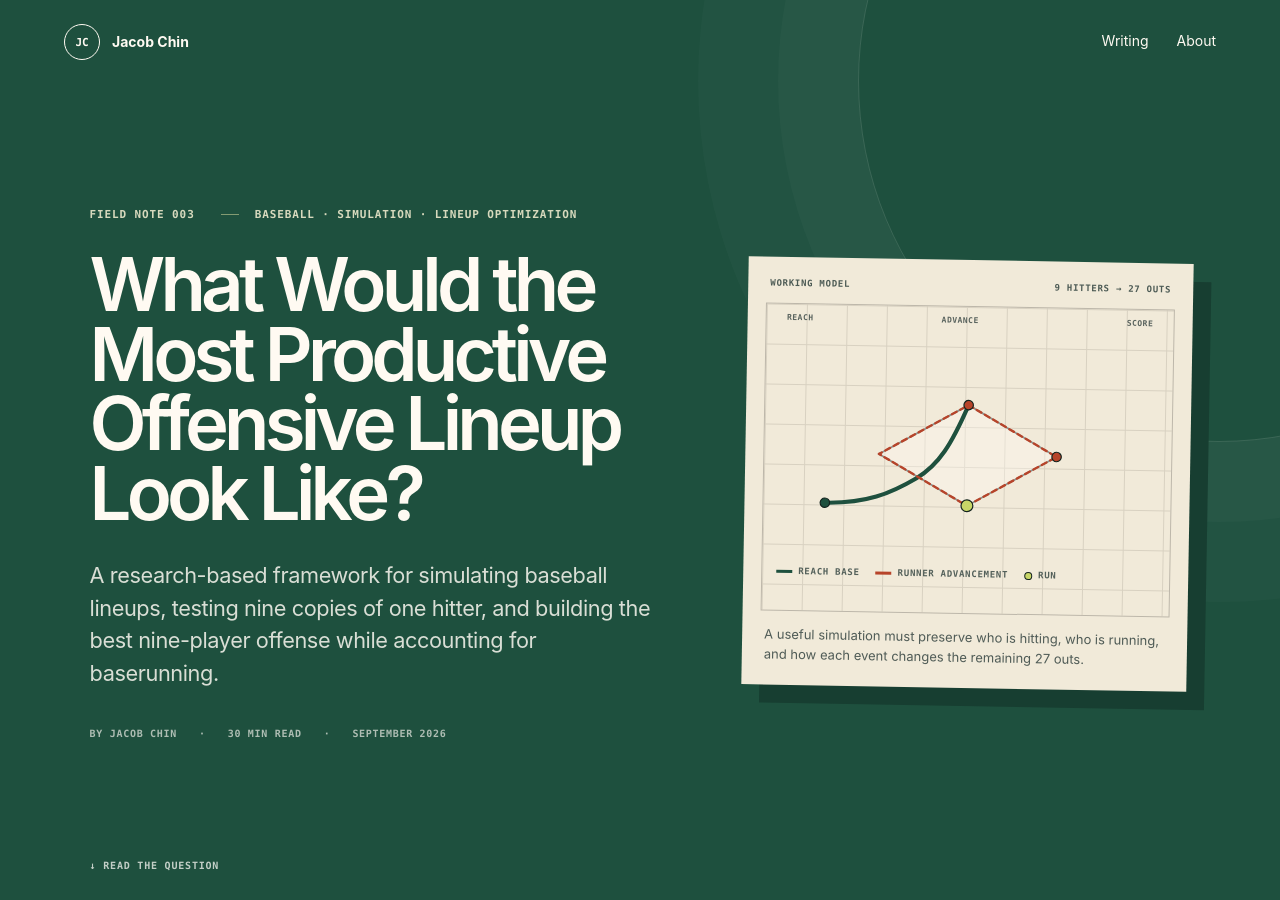
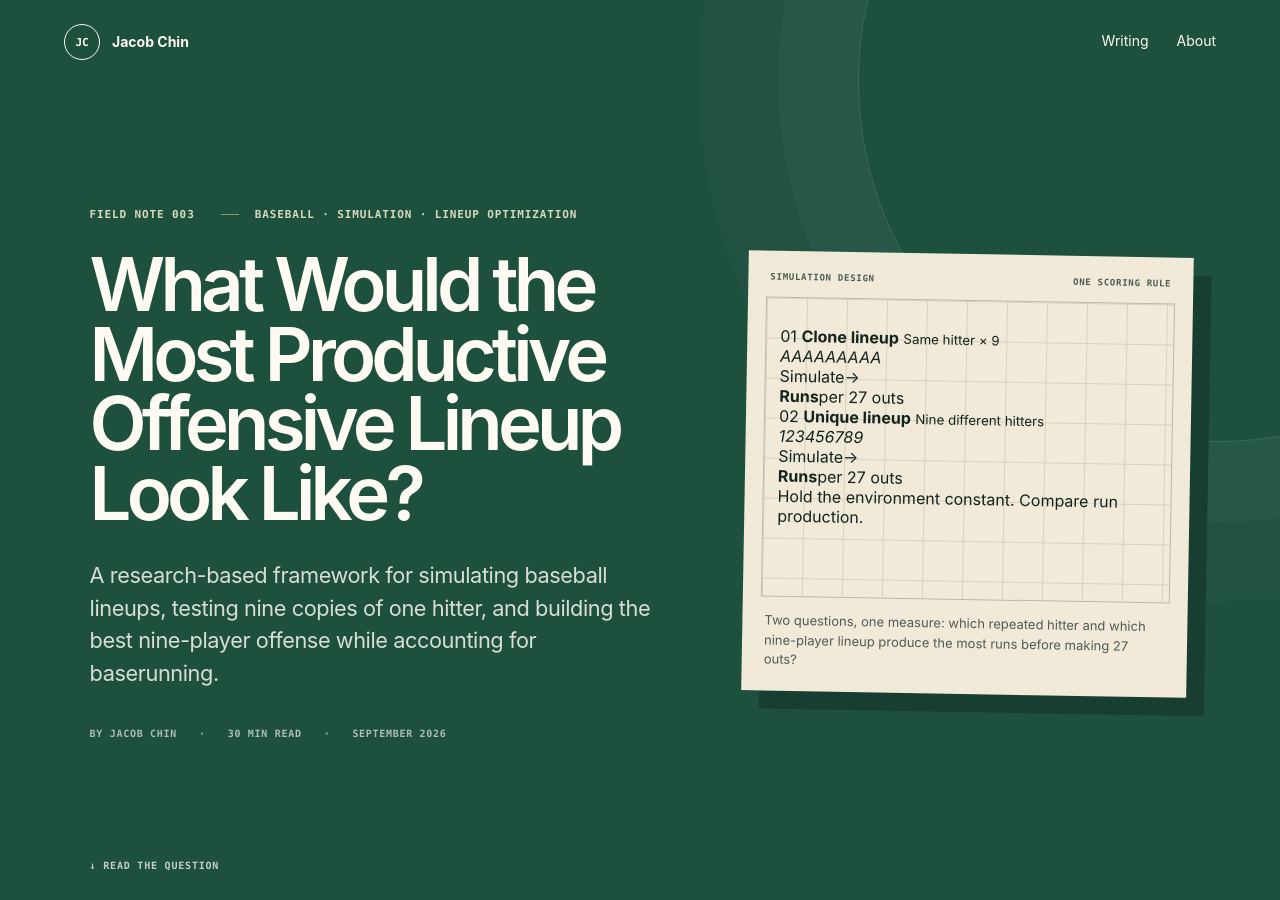
Before and after one commit to JacobChin/JacobChin.github.io, a Jekyll site: the page built from _posts/2026-09-21-optimizing-offensive-lineups.md, in a window 1280 px wide and 900 px high. Built offline with Jekyll 4.4.1, drawn with Linux system fonts in a browser that asks for light colours.

Commit message:
Clarify lineup simulation hero

```diff
--- a/_layouts/post.html
+++ b/_layouts/post.html
@@ -13,23 +13,36 @@ layout: default
     </div>
     {% if page.hero == "lineup-simulation" %}
     <figure class="motion-card lineup-simulation-card" aria-labelledby="motion-caption">
-      <div class="motion-label"><span>Working model</span><span>9 hitters → 27 outs</span></div>
+      <div class="motion-label"><span>Simulation design</span><span>One scoring rule</span></div>
       <div class="motion-plot" aria-hidden="true">
-        <span class="plot-phase lineup-phase-reach">Reach</span>
-        <span class="plot-phase lineup-phase-advance">Advance</span>
-        <span class="plot-phase lineup-phase-score">Score</span>
-        <svg viewBox="0 0 640 270" role="img">
-          <path class="base-diamond" d="M320 225 L470 140 L320 55 L170 140 Z" />
-          <path class="lineup-path" d="M80 224 C150 224 190 207 234 180 C272 156 292 122 320 55" />
-          <path class="runner-path" d="M320 225 L470 140 L320 55 L170 140 L320 225" />
-          <circle class="hitter-dot" cx="80" cy="224" r="8" />
-          <circle class="runner-dot" cx="470" cy="140" r="8" />
-          <circle class="runner-dot" cx="320" cy="55" r="8" />
-          <circle class="run-dot" cx="320" cy="225" r="10" />
-        </svg>
-        <div class="plot-key"><span><i class="key-hit"></i>Reach base</span><span><i class="key-runner"></i>Runner advancement</span><span><i class="key-run"></i>Run</span></div>
+        <div class="lineup-experiment">
+          <div class="experiment-copy">
+            <span>01</span>
+            <strong>Clone lineup</strong>
+            <small>Same hitter × 9</small>
+          </div>
+          <div class="lineup-tokens clone-tokens">
+            <i>A</i><i>A</i><i>A</i><i>A</i><i>A</i><i>A</i><i>A</i><i>A</i><i>A</i>
+          </div>
+          <div class="experiment-arrow"><span>Simulate</span>→</div>
+          <div class="experiment-output"><strong>Runs</strong><span>per 27 outs</span></div>
+        </div>
+        <div class="experiment-divider"></div>
+        <div class="lineup-experiment">
+          <div class="experiment-copy">
+            <span>02</span>
+            <strong>Unique lineup</strong>
+            <small>Nine different hitters</small>
+          </div>
+          <div class="lineup-tokens unique-tokens">
+            <i>1</i><i>2</i><i>3</i><i>4</i><i>5</i><i>6</i><i>7</i><i>8</i><i>9</i>
+          </div>
+          <div class="experiment-arrow"><span>Simulate</span>→</div>
+          <div class="experiment-output"><strong>Runs</strong><span>per 27 outs</span></div>
+        </div>
+        <div class="experiment-note">Hold the environment constant. Compare run production.</div>
       </div>
-      <figcaption id="motion-caption">A useful simulation must preserve who is hitting, who is running, and how each event changes the remaining 27 outs.</figcaption>
+      <figcaption id="motion-caption">Two questions, one measure: which repeated hitter and which nine-player lineup produce the most runs before making 27 outs?</figcaption>
     </figure>
     {% elsif page.hero == "bat-fitting" %}
     <figure class="motion-card bat-fitting-card" aria-labelledby="motion-caption">
```
